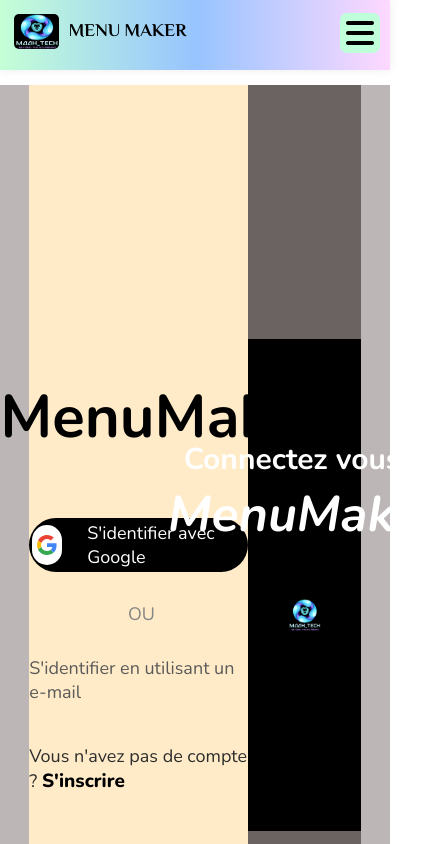
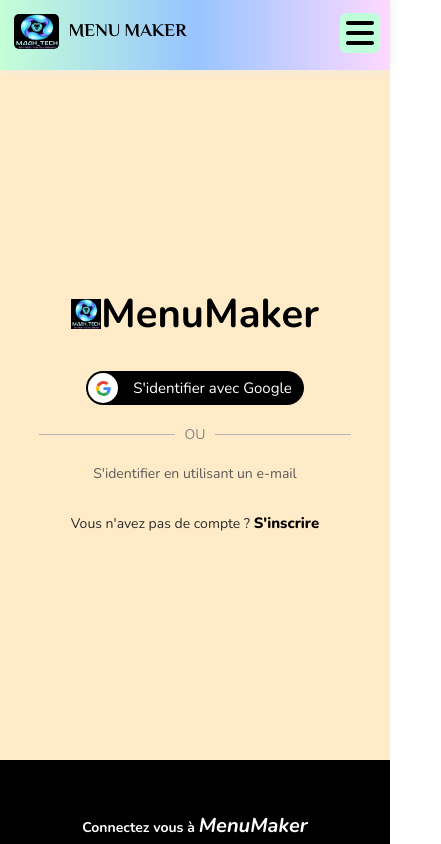
Before and after one commit to Maah97/Menu_Maker_Restaurant, a React (Vite) app: page /login in a window 390 px wide. Shown: the top 844 px of the page, 441 px wide, since content can reach past the window. Built offline with nearby package versions, Linux system fonts and the light colour scheme.

Commit message:
feat: enhance login page responsiveness and improve input styles for better usability

```diff
--- a/src/styles/_loginPage.scss
+++ b/src/styles/_loginPage.scss
@@ -2,6 +2,7 @@
     width: 100%;
     height: 100%;
     margin-top: 85px;
+    padding: 100px 150px;
     background-color: rgb(189, 182, 182);
     display: flex;
     justify-content: center;
@@ -10,17 +11,23 @@
         display: flex;
         align-items: center;
         justify-content: center;
-        width: 85%;
-        height: 95%;
+        width: 100%;
+        min-height: 100vh;
+        height: 100%;
         background-color: #6b6262;
         .bloc-1 {
             width: 66%;
-            height: 1000px;
+            min-height: 100vh;
+            height: 100%;
             display: flex;
             justify-content: center;
             align-items: center;
             flex-direction: column;
+            padding: 50px 0px;
             background-color: #ffebc7;
+            @media (max-height: 1050px) {
+                min-height: 1215px;
+            }
             .title-et-logo {
                 display: flex;
                 align-items: center;
@@ -205,19 +212,23 @@
         }
         .bloc-2 {
             width: 34%;
+            min-height: 100vh;
             height: 100%;
             background: #000;
-            padding: 50px 40px 200px 40px;
             display: flex;
             justify-content: center;
             align-items: center;
             flex-direction: column;
+            padding: 50px 0px;
             transition: all 0.2s ease-in-out;
+            @media (max-height: 1050px) {
+                min-height: 1215px;
+            }
+
             .txt-title-bloc-2 {
                 font-size: 30px;
                 color: white;
                 text-align: center;
-                margin-top: 50px;
                 margin-bottom: 50px;
                 span {
                     font-style: italic;
@@ -230,238 +241,218 @@
             }
         }
     }
-
-    // @media (max-width: 1970px) {
-    //     width: 100%;
-    //     height: 100vh;
-    //     margin-top: 85px;
-    //     background-color: rgb(189, 182, 182);
-    //     display: flex;
-    //     justify-content: center;
-    //     align-items: center;
-    //     .container-login-page {
-    //         display: flex;
-    //         align-items: center;
-    //         justify-content: center;
-    //         width: 85%;
-    //         height: 95%;
-    //         background-color: #6b6262;
-    //         .bloc-1 {
-    //             width: 66%;
-    //             height: 100%;
-    //             display: flex;
-    //             justify-content: center;
-    //             align-items: center;
-    //             flex-direction: column;
-    //             background-color: #ffebc7;
-    //             .title-et-logo {
-    //                 display: flex;
-    //                 align-items: center;
-    //                 justify-content: center;
-    //                 margin-bottom: 60px;
-    //                 .logo {
-    //                     width: 50px;
-    //                     height: 50px;
-    //                 }
-    //                 .title {
-    //                     font-size: 60px;
-    //                 }
-    //             }
-    //             .btn-connexion-google {
-    //                 display: flex;
-    //                 justify-content: space-between;
-    //                 align-items: center;
-    //                 gap: 25px;
-    //                 background-color: #000000;
-    //                 border-radius: 9999px;
-    //                 padding: 3px 3px;
-    //                 cursor: pointer;
-    //                 margin-bottom: 30px;
-    //                 &:hover {
-    //                     opacity: 0.7;
-    //                 }
-    //                 .logo-google {
-    //                     display: flex;
-    //                     justify-content: center;
-    //                     align-items: center;
-    //                     border-radius: 9999px;
-    //                     background-color: white;
-    //                     width: 40px;
-    //                     height: 40px;
-    //                     .img-google {
-    //                         width: 20px;
-    //                         height: 20px;
-    //                     }
-    //                 }
-    //                 .txt-connexion-google {
-    //                     color: white;
-    //                     margin-right: 15px;
-    //                     font-size: 18px;
-    //                 }
-    //             }
-    //             .separateur {
-    //                 display: flex;
-    //                 justify-content: space-between;
-    //                 align-items: center;
-    //                 width: 28%;
-    //                 .ligne-1, .ligne-2 {
-    //                     background-color: rgb(182, 182, 182);
-    //                     height: 1px;
-    //                     width: 100%;
-    //                 }
-    //                 .txt-separateur {
-    //                     margin: 0px 20px;
-    //                     font-size: 18px;
-    //                     color: rgb(133, 133, 133);
-    //                 }
-    //             }
-    //             .txt-identification-mail {
-    //                 margin-top: 30px;
-    //                 font-size: 18px;
-    //                 cursor: pointer;
-    //                 color: rgb(90, 90, 90);
-    //                 &:hover {
-    //                     color: black;
-    //                     text-decoration: underline;
-    //                 }
-    //             }
-    //             .form-login {
-    //                 width: 35%;
-    //                 display: flex;
-    //                 justify-content: center;
-    //                 align-items: center;
-    //                 flex-direction: column;
-    //                 .input-email-login {
-    //                     display: none;
-    //                     margin-top: 0px;
-    //                     width: 100%;
-    //                 }
-    //                 .input-password-login, .input-repeat-password-login {
-    //                     display: none;
-    //                     width: 100%;
-    //                 }
-    //                 .msg-error-login, .msg-error-sign-up {
-    //                     display: none;
-    //                     align-items: center;
-    //                     width: 120%;
-    //                     margin-top: 10px;
-    //                     color: red;
-    //                     .span-msg-error-login {
-    //                         color: rgb(99, 99, 99);
-    //                         cursor: pointer;
-    //                         font-weight: 600;
-    //                         padding-left: 5px;
-    //                         &:hover {
-    //                             text-decoration: underline;
-    //                             color: black;
-    //                         }
-    //                     }
-    //                     .error-nbr-caractere-special-password.valid, .error-nbr-caractere-password.valid, .error-nbr-de-chiffre-password.valid, .error-nbr-de-lettre-password.valid {
-    //                         color: green;
-    //                         i {
-    //                             color: green;
-    //                         }
-    //                     }
-    //                 }
-    //                 .msg-error-sign-up {
-    //                     flex-direction: column;
-    //                     p {
-    //                         align-self: flex-start;
-    //                     }
-    //                 }
-    //                 .txt-btn-mot-de-passe-oublie {
-    //                     display: none;
-    //                     font-size: 18px;
-    //                     color: rgb(44, 44, 44);
-    //                     margin-top: 30px;
-    //                     &:hover {
-    //                         text-decoration: underline;
-    //                         cursor: pointer;
-    //                     }
-    //                 }
-    //                 .btn-submit {
-    //                     display: none;
-    //                     margin-top: 30px;
-    //                     width: 50%;
-    //                     padding: 15px;
-    //                     background-color: #000000;
-    //                     color: white;
-    //                     font-size: 18px;
-    //                     font-weight: bold;
-    //                     border-radius: 8px;
-    //                     cursor: pointer;
-    //                     border: none;
-    //                     border-radius: 9999px;
-    //                     &:hover {
-    //                         opacity: 0.7;
-    //                     }
-    //                 }
-    //             }
-    //             .separateur-confidialite-et-conditions-utilisation {
-    //                 margin-top: 25px;
-    //                 display: flex;
-    //                 justify-content: center;
-    //                 align-items: center;
-    //                 flex-direction: column;
-    //                 .txt-condition-utilisation-et-confidentialite {
-    //                     border-bottom: 1px solid rgb(182, 182, 182);
-    //                     padding: 15px 5px;
-    //                     font-size: 18px;
-    //                     color: rgb(88, 88, 88);
-    //                     width: 465px;
-    //                     text-align: center;
-    //                     span {
-    //                         color: rgb(44, 44, 44);
-    //                         cursor: pointer;
-    //                         font-weight: 800;
-    //                         &:hover {
-    //                             text-decoration: underline;
-    //                             color: black;
-    //                         }
-    //                     }
-    //                 }
-    //                 .txt-inscription-identification {
-    //                     font-size: 18px;
-    //                     color: rgb(44, 44, 44);
-    //                     padding-top: 15px;
-    //                     .btn-switch-inscription-identification {
-    //                         color: #000000;
-    //                         font-size: 19px;
-    //                         cursor: pointer;
-    //                         font-weight: 800;
-    //                         &:hover {
-    //                             text-decoration: underline;
-    //                         }
-    //                     }
-    //                 }
-    //             }
-    //         }
-    //         .bloc-2 {
-    //             width: 34%;
-    //             height: 100%;
-    //             background: #000;
-    //             padding: 50px 40px 200px 40px;
-    //             display: flex;
-    //             justify-content: center;
-    //             align-items: center;
-    //             flex-direction: column;
-    //             transition: all 0.2s ease-in-out;
-    //             .txt-title-bloc-2 {
-    //                 font-size: 30px;
-    //                 color: white;
-    //                 text-align: center;
-    //                 margin-top: 50px;
-    //                 margin-bottom: 50px;
-    //                 span {
-    //                     font-style: italic;
-    //                     font-size: 50px;
-    //                 }
-    //             }
-    //             .logo-bloc-2 {
-    //                 width: 100%;
-    //                 height: 100%;
-    //             }
-    //         }
-    //     }
-    // }
+    @media (max-width: 1970px) {
+        .container-login-page {
+            .bloc-1 {
+                padding: 25px 0px;
+                .title-et-logo {
+                    margin-bottom: 30px;
+                }
+                .separateur {
+                    width: 40%;
+                }
+                .form-login {
+                    width: 45%;
+                    .msg-error-login, .msg-error-sign-up {
+                        width: 150%;
+                    }
+                }
+            }
+            .bloc-2 {
+                padding: 25px 0px;
+            }
+        }
+    }
+    @media (max-width: 1690px) {
+        padding: 50px 75px;
+        margin-top: 80px;
+        .container-login-page {
+            .bloc-1 {
+                .title-et-logo {
+                    margin-bottom: 30px;
+                }
+                .separateur {
+                    width: 40%;
+                }
+                .form-login {
+                    .msg-error-login, .msg-error-sign-up {
+                        width: 160%;
+                    }
+                }
+            }
+            .bloc-2 {
+               .txt-title-bloc-2 {
+                    font-size: 20px;
+                    color: white;
+                    text-align: center;
+                    margin-bottom: 50px;
+                    span {
+                        font-style: italic;
+                        font-size: 35px;
+                    }
+                }
+                .logo-bloc-2 {
+                    width: 80%;
+                    height: 80%;
+                }
+            }
+        }
+    }
+    @media (max-width: 1310px) {
+        margin-top: 60px;
+        .container-login-page {
+            height: 800px;
+            .bloc-1 {
+                padding: 20px 0px;
+                @media (max-height: 1050px) {
+                    min-height: 800px;
+                }
+                .title-et-logo {
+                    margin-bottom: 30px;
+                    .logo {
+                        width: 30px;
+                        height: 30px;
+                    }
+                    .title {
+                        font-size: 40px;
+                    }
+                }
+                .btn-connexion-google {
+                    gap: 15px;
+                    padding: 2px 2px;
+                    margin-bottom: 20px;
+                    .logo-google {
+                        width: 30px;
+                        height: 30px;
+                        .img-google {
+                            width: 15px;
+                            height: 15px;
+                        }
+                    }
+                    .txt-connexion-google {
+                        margin-right: 10px;
+                        font-size: 15px;
+                    }
+                }
+                .separateur {
+                    width: 60%;
+                    .txt-separateur {
+                        margin: 0px 10px;
+                        font-size: 14px;
+                    }
+                }
+                .txt-identification-mail {
+                    margin-top: 20px;
+                    font-size: 14px;
+                }
+                .form-login {
+                    width: 80%;
+                    .msg-error-login, .msg-error-sign-up {
+                        width: 100%;
+                        margin-top: 5px;
+                        .span-msg-error-login {
+                            padding-left: 2px;
+                        }
+                    }
+                    .txt-btn-mot-de-passe-oublie {
+                        font-size: 14px;
+                        margin-top: 20px;
+                    }
+                    .btn-submit {
+                        margin-top: 20px;
+                        width: 40%;
+                        padding: 10px;
+                        font-size: 14px;
+                        border-radius: 5px;
+                    }
+                }
+                .separateur-confidialite-et-conditions-utilisation {
+                    margin-top: 20px;
+                    .txt-condition-utilisation-et-confidentialite {
+                        padding: 10px 3px;
+                        font-size: 14px;
+                    }
+                    .txt-inscription-identification {
+                        font-size: 14px;
+                        padding-top: 10px;
+                        .btn-switch-inscription-identification {
+                            font-size: 15px;
+                        }
+                    }
+                }
+            }
+            .bloc-2 {
+                padding: 20px 0px;
+                @media (max-height: 1050px) {
+                    min-height: 800px;
+                }
+                .txt-title-bloc-2 {
+                    font-size: 16px;
+                    margin-bottom: 30px;
+                    span {
+                        font-style: italic;
+                        font-size: 30px;
+                    }
+                }
+                .logo-bloc-2 {
+                    width: 70%;
+                    height: 30%;
+                }
+            }
+        }
+    }
+    @media (max-width: 770px) {
+        .container-login-page {
+            height: 1000px;
+            flex-direction: column;
+            .bloc-1 {
+                min-height: min-content;
+                width: 100%;
+                height: 70%;
+                padding: 20px 0px;
+                @media (max-height: 1050px) {
+                    min-height: 700px;
+                }
+            }
+            .bloc-2 {
+                padding: 0px;
+                min-height: min-content;
+                width: 100%;
+                height: 30%;
+                @media (max-height: 1050px) {
+                    min-height: min-content;
+                }
+                .txt-title-bloc-2 {
+                    font-size: 14px;
+                    margin-bottom: 20px;
+                    span {
+                        font-size: 20px;
+                    }
+                }
+                .logo-bloc-2 {
+                    width: 150px;
+                    height: 150px;
+                }
+            }
+        }
+    }
+    @media (max-width: 560px) {
+        padding: 0px;
+        .container-login-page {
+            .bloc-1 {
+                padding: 0px;
+                .separateur {
+                    width: 80%;
+                }
+                .form-login {
+                    width: 90%;
+                }
+                .separateur-confidialite-et-conditions-utilisation {
+                    .txt-condition-utilisation-et-confidentialite {
+                        width: 100%;
+                    }
+                }
+            }
+        }
+    }
 }
```
Also changed, not shown: src/pages/loginPage.tsx (+17 -4 lines), src/styles/app.scss (+31 -0 lines).
